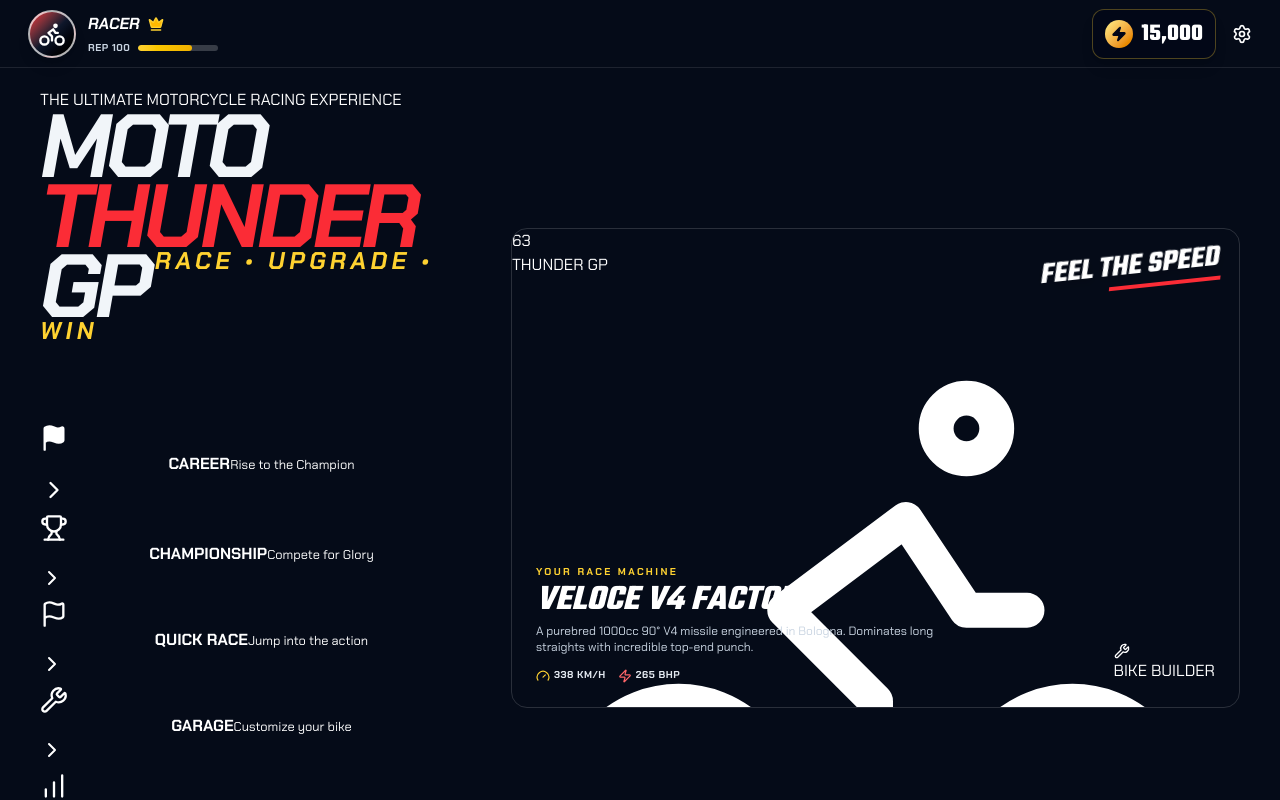
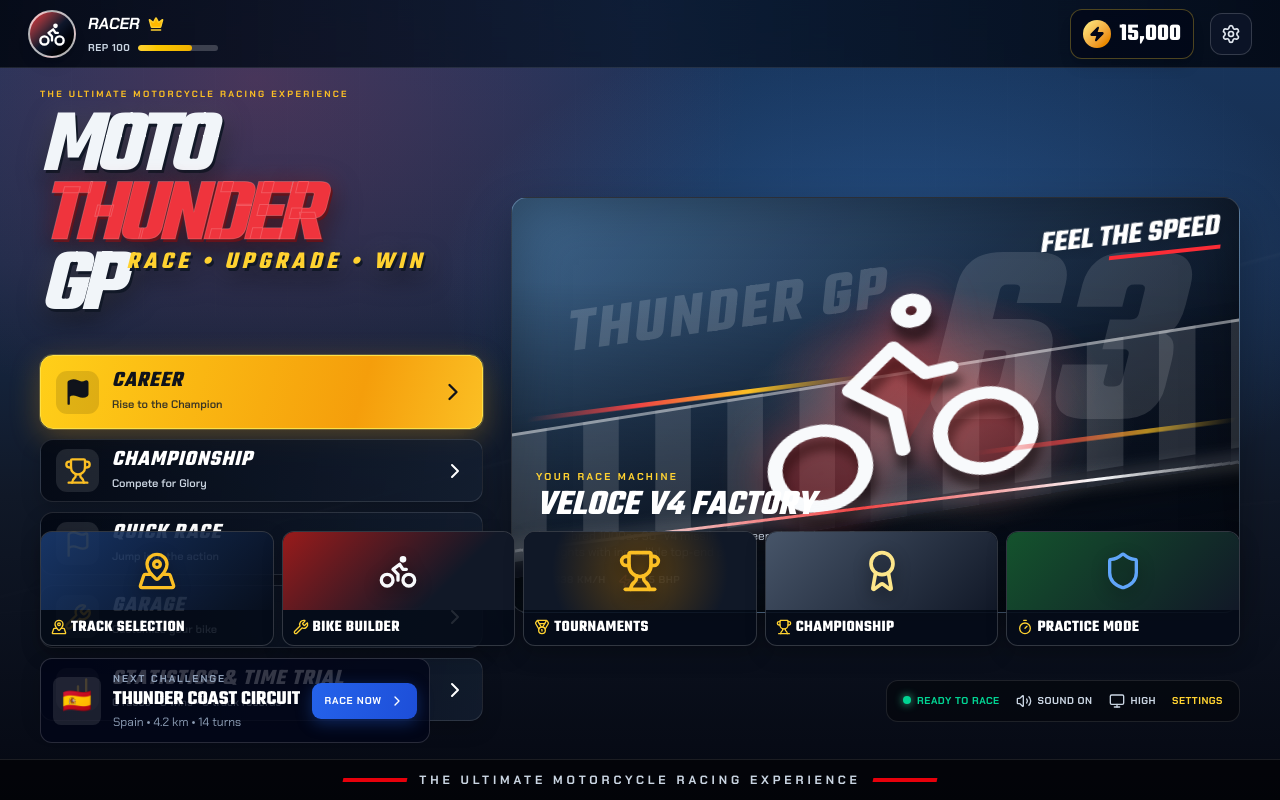
Before and after one commit to anishacharya95/Moto-thunder, a React (Vite) app: page / in a window 1280 px wide. Built offline with nearby package versions, Linux system fonts and the light colour scheme.

Commit message:
style: add cinematic Moto Thunder GP home menu theme

```diff
--- a/src/index.css
+++ b/src/index.css
@@ -42,3 +42,273 @@
 ::-webkit-scrollbar {
   display: none;
 }
+
+
+/* Moto Thunder GP cinematic main menu */
+.mt-home {
+  isolation: isolate;
+  scrollbar-width: none;
+  background: #050b18;
+}
+.mt-sky {
+  z-index: -2;
+  background:
+    radial-gradient(ellipse at 70% 35%, rgba(56, 130, 213, .42), transparent 36%),
+    radial-gradient(ellipse at 20% 10%, rgba(244, 63, 94, .22), transparent 34%),
+    linear-gradient(180deg, #17365f 0%, #182c4b 33%, #101827 62%, #050812 100%);
+}
+.mt-track-lines {
+  z-index: -1;
+  opacity: .3;
+  background:
+    linear-gradient(165deg, transparent 0 52%, rgba(255,255,255,.11) 52.2%, transparent 52.6%),
+    linear-gradient(175deg, transparent 0 67%, rgba(255,255,255,.09) 67.2%, transparent 67.6%),
+    repeating-linear-gradient(90deg, transparent 0 70px, rgba(255,255,255,.025) 71px 72px);
+  mask-image: linear-gradient(180deg, #000, transparent 95%);
+}
+.mt-topbar {
+  background: linear-gradient(90deg, rgba(3,8,19,.92), rgba(9,22,42,.76), rgba(3,8,19,.9));
+  backdrop-filter: blur(14px);
+}
+.mt-icon-btn {
+  display: grid;
+  width: 42px;
+  height: 42px;
+  place-items: center;
+  border: 1px solid rgba(255,255,255,.17);
+  border-radius: 12px;
+  background: rgba(15,23,42,.78);
+  color: #e2e8f0;
+  transition: .18s ease;
+}
+.mt-icon-btn:hover { background: rgba(255,255,255,.13); color: white; }
+.mt-logo-kicker {
+  margin-bottom: 12px;
+  color: #fbbf24;
+  font-size: 9px;
+  font-weight: 900;
+  letter-spacing: .26em;
+}
+.mt-logo {
+  font-family: 'Teko', 'Chakra Petch', sans-serif;
+  filter: drop-shadow(0 8px 12px rgba(0,0,0,.5));
+  text-shadow: 2px 3px 0 #111827, 0 0 24px rgba(255,255,255,.12);
+}
+.mt-logo span:nth-child(2) {
+  color: #ef343d;
+  -webkit-text-stroke: 1px rgba(255,255,255,.18);
+  text-shadow: 2px 3px 0 #65131b, 0 0 22px rgba(239,52,61,.25);
+}
+.mt-mode, .mt-mode-primary {
+  display: flex;
+  min-height: 62px;
+  align-items: center;
+  gap: 13px;
+  border-radius: 13px;
+  padding: 9px 15px;
+  text-align: left;
+  transition: transform .16s ease, border-color .16s ease, background .16s ease;
+}
+.mt-mode {
+  border: 1px solid rgba(255,255,255,.12);
+  background: linear-gradient(100deg, rgba(3,8,19,.88), rgba(20,31,49,.78));
+  box-shadow: 0 8px 20px rgba(0,0,0,.18);
+}
+.mt-mode:hover { transform: translateX(3px); border-color: rgba(251,191,36,.55); background: rgba(15,23,42,.96); }
+.mt-mode-primary {
+  min-height: 74px;
+  border: 1px solid #fde047;
+  background: linear-gradient(105deg, #ffcf19, #f59e0b 72%, #fbbf24);
+  color: #10131b;
+  box-shadow: 0 0 0 1px rgba(255,226,91,.22), 0 8px 30px rgba(245,158,11,.3);
+}
+.mt-mode-primary:hover { transform: translateY(-2px); filter: brightness(1.08); }
+.mt-mode-icon {
+  display: grid;
+  width: 43px;
+  height: 43px;
+  flex: 0 0 auto;
+  place-items: center;
+  border-radius: 11px;
+  background: rgba(255,255,255,.1);
+  color: #fbbf24;
+}
+.mt-mode-primary .mt-mode-icon { background: rgba(0,0,0,.12); color: #10131b; }
+.mt-mode strong, .mt-mode-primary strong {
+  display: block;
+  font-family: 'Teko', sans-serif;
+  font-size: 22px;
+  font-style: italic;
+  font-weight: 800;
+  line-height: .95;
+  letter-spacing: .045em;
+}
+.mt-mode small, .mt-mode-primary small {
+  display: block;
+  margin-top: 4px;
+  overflow: hidden;
+  color: #cbd5e1;
+  font-size: 11px;
+  font-weight: 600;
+  text-overflow: ellipsis;
+  white-space: nowrap;
+}
+.mt-mode-primary small { color: rgba(15,23,42,.82); }
+.mt-showcase {
+  min-height: 300px;
+  background:
+    linear-gradient(180deg, rgba(7,14,27,.05) 20%, rgba(4,8,16,.88) 100%),
+    radial-gradient(ellipse at 58% 44%, rgba(239,68,68,.48), transparent 28%),
+    linear-gradient(135deg, #426b93 0%, #243d5b 38%, #0c1728 72%, #050914 100%);
+  box-shadow: inset 0 0 55px rgba(0,0,0,.35), 0 18px 45px rgba(0,0,0,.3);
+}
+.mt-showcase::before {
+  position: absolute;
+  inset: 43% -10% 22%;
+  content: '';
+  transform: skewY(-9deg);
+  border-top: 3px solid rgba(255,255,255,.45);
+  border-bottom: 16px solid rgba(8,13,24,.8);
+  background: repeating-linear-gradient(90deg, rgba(255,255,255,.13) 0 36px, transparent 36px 72px);
+  box-shadow: 0 14px 28px rgba(0,0,0,.45);
+}
+.mt-showcase::after {
+  position: absolute;
+  right: -5%;
+  bottom: 25%;
+  left: -5%;
+  height: 3px;
+  content: '';
+  transform: rotate(-7deg);
+  background: linear-gradient(90deg, transparent, #f8fafc 15%, #ef4444 48%, #f8fafc 78%, transparent);
+  box-shadow: 0 0 18px rgba(248,250,252,.8);
+}
+.mt-showcase-glow {
+  background: radial-gradient(ellipse at 58% 55%, rgba(248,250,252,.2), transparent 34%);
+}
+.mt-bike-art { color: rgba(255,255,255,.88); }
+.mt-bike-number {
+  position: absolute;
+  top: 7%;
+  right: 10%;
+  color: rgba(255,255,255,.12);
+  font-family: 'Teko', sans-serif;
+  font-size: clamp(130px, 22vw, 260px);
+  font-weight: 900;
+  font-style: italic;
+  line-height: 1;
+}
+.mt-bike-wordmark {
+  position: absolute;
+  top: 17%;
+  left: 7%;
+  transform: rotate(-8deg);
+  color: rgba(255,255,255,.16);
+  font-family: 'Teko', sans-serif;
+  font-size: clamp(28px, 5vw, 62px);
+  font-weight: 900;
+  font-style: italic;
+  letter-spacing: .05em;
+}
+.mt-bike-silhouette {
+  position: absolute;
+  top: 16%;
+  left: 23%;
+  width: 58%;
+  height: 62%;
+  display: grid;
+  place-items: center;
+  transform: rotate(-13deg) scaleX(1.22);
+  color: #f8fafc;
+  filter: drop-shadow(0 14px 5px rgba(0,0,0,.55)) drop-shadow(0 0 20px rgba(239,68,68,.55));
+}
+.mt-bike-silhouette svg {
+  fill: rgba(220,38,38,.16);
+  stroke: #f8fafc;
+}
+.mt-speed-streak {
+  position: absolute;
+  height: 5px;
+  transform: skewX(-35deg) rotate(-8deg);
+  background: linear-gradient(90deg, transparent, #ef4444, #fbbf24, transparent);
+  filter: blur(.4px);
+}
+.mt-speed-streak-one { top: 48%; left: 4%; width: 42%; }
+.mt-speed-streak-two { top: 57%; right: 2%; width: 33%; opacity: .7; }
+.mt-bike-edit, .mt-race-now {
+  display: inline-flex;
+  align-items: center;
+  justify-content: center;
+  gap: 7px;
+  border-radius: 9px;
+  padding: 10px 12px;
+  font-size: 10px;
+  font-weight: 900;
+  letter-spacing: .08em;
+  white-space: nowrap;
+}
+.mt-bike-edit {
+  border: 1px solid rgba(255,255,255,.25);
+  background: rgba(2,6,23,.72);
+  color: white;
+}
+.mt-bike-edit:hover { background: #dc2626; }
+.mt-feature {
+  overflow: hidden;
+  border: 1px solid rgba(255,255,255,.18);
+  border-radius: 12px;
+  background: rgba(5,12,25,.88);
+  text-align: left;
+  box-shadow: 0 8px 20px rgba(0,0,0,.22);
+  transition: transform .16s ease, border-color .16s ease;
+}
+.mt-feature:hover { transform: translateY(-3px); border-color: rgba(251,191,36,.7); }
+.mt-feature-art {
+  display: flex;
+  height: 70px;
+  align-items: center;
+  justify-content: center;
+  color: #fbbf24;
+  background: linear-gradient(135deg, rgba(59,130,246,.35), rgba(15,23,42,.2));
+}
+.mt-feature-art svg { filter: drop-shadow(0 5px 8px rgba(0,0,0,.45)); }
+.mt-art-bike { color: #f8fafc; background: linear-gradient(135deg, #991b1b, #111827 70%); }
+.mt-art-trophy { color: #fbbf24; background: radial-gradient(circle, rgba(245,158,11,.35), #101827 72%); }
+.mt-art-podium { color: #fde68a; background: linear-gradient(135deg, #475569, #111827); }
+.mt-art-practice { color: #60a5fa; background: linear-gradient(135deg, #14532d, #111827); }
+.mt-feature > span {
+  display: block;
+  padding: 9px 10px;
+  font-family: 'Teko', sans-serif;
+  font-size: 16px;
+  font-weight: 800;
+  line-height: 1;
+  letter-spacing: .025em;
+}
+.mt-race-now {
+  background: linear-gradient(110deg, #2563eb, #1d4ed8);
+  color: white;
+  box-shadow: 0 4px 16px rgba(37,99,235,.35);
+}
+.mt-race-now:hover { background: #3b82f6; }
+@media (min-width: 1024px) {
+  .mt-home { overflow: hidden; }
+  .mt-hero { min-height: 0; }
+  .mt-showcase { min-height: min(52vh, 500px); }
+  .mt-feature-art { height: 78px; }
+}
+@media (max-width: 639px) {
+  .mt-home { padding-bottom: env(safe-area-inset-bottom); }
+  .mt-topbar { min-height: 60px; padding-left: 12px; padding-right: 12px; }
+  .mt-avatar { width: 39px; height: 39px; }
+  .mt-hero { gap: 14px; padding-top: 12px; }
+  .mt-showcase { min-height: 225px; }
+  .mt-bike-silhouette { left: 15%; width: 70%; }
+  .mt-mode { min-height: 56px; padding: 7px 10px; gap: 9px; }
+  .mt-mode-primary { min-height: 64px; padding: 8px 10px; gap: 9px; }
+  .mt-mode-icon { width: 38px; height: 38px; }
+  .mt-mode strong, .mt-mode-primary strong { font-size: 20px; }
+  .mt-mode small, .mt-mode-primary small { font-size: 10px; }
+  .mt-next-race { align-items: center; }
+  .mt-race-now { padding: 9px; font-size: 9px; }
+}
```
